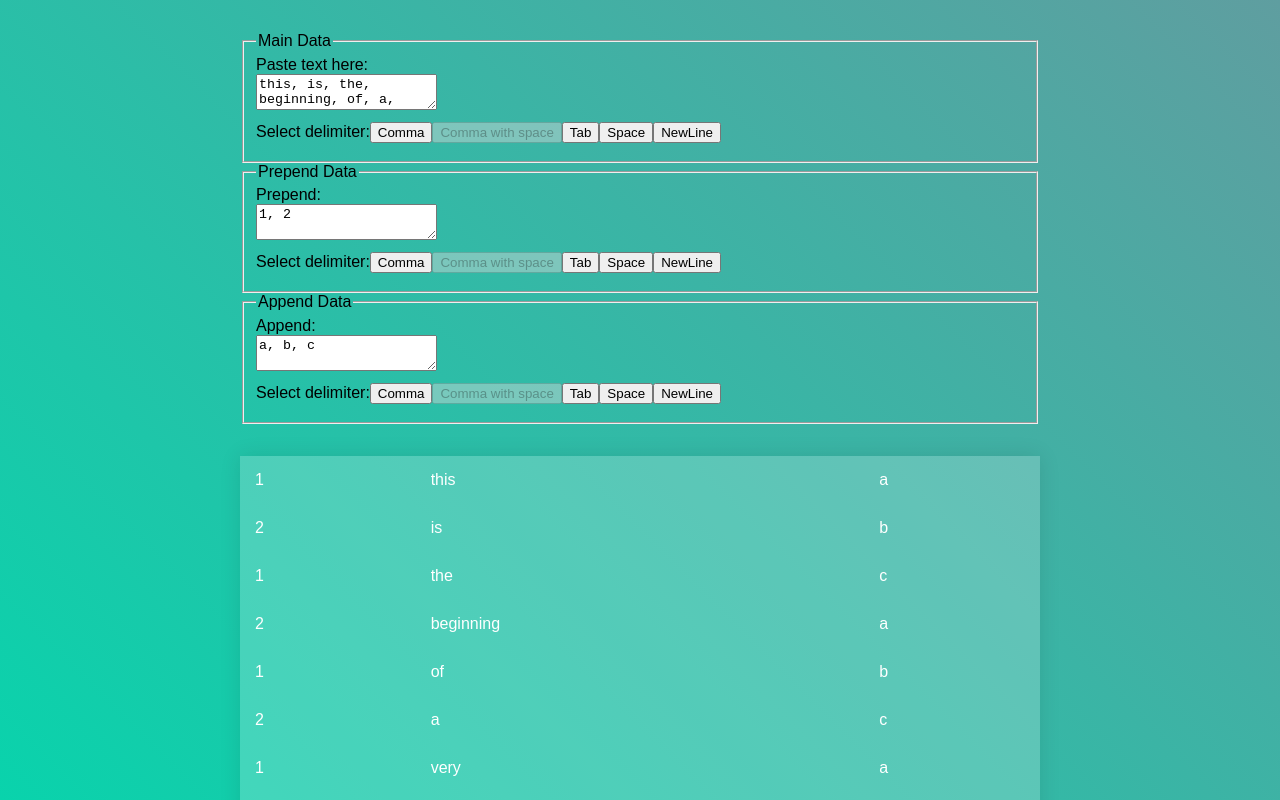
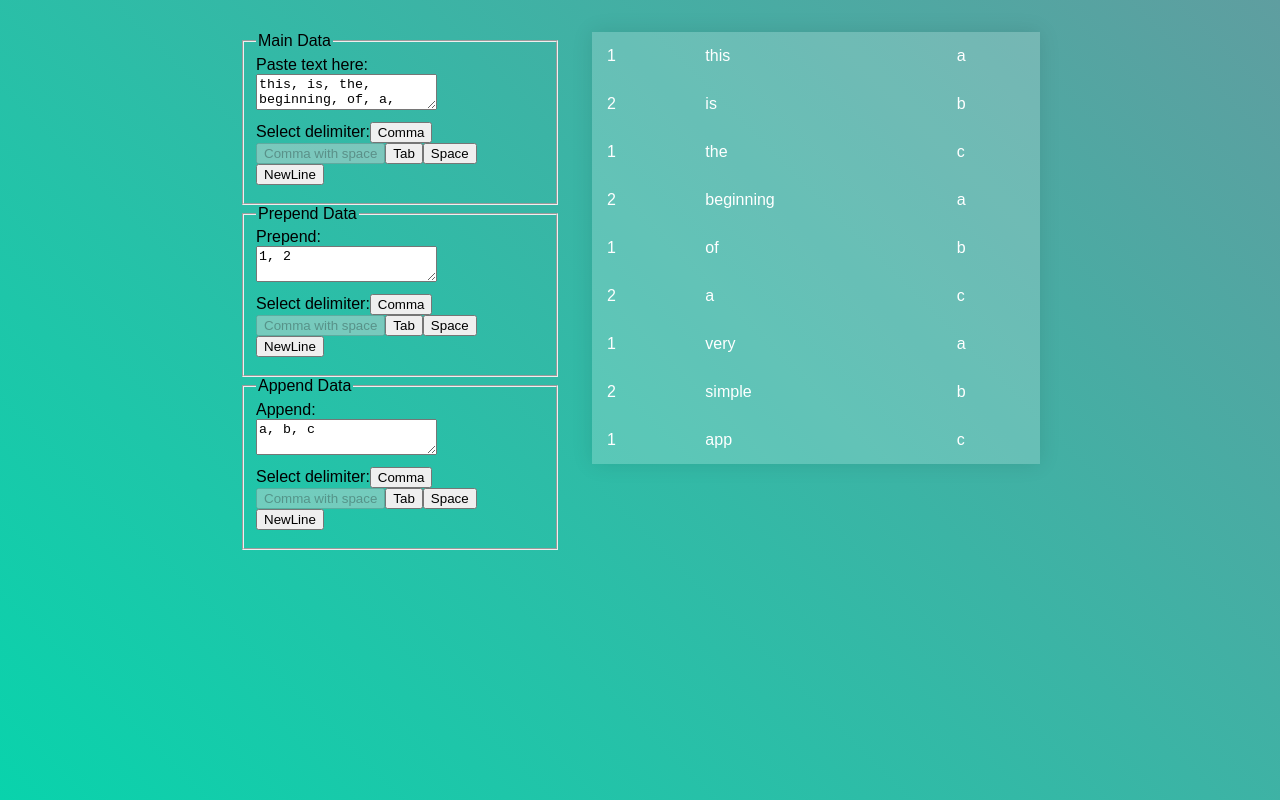
Before and after one commit to Mathdrquinn/tablizer, a React (Create React App) app: page / in a window 1280 px wide. Built offline with nearby package versions, Linux system fonts and the light colour scheme.

Commit message:
small styles

```diff
--- a/src/App.scss
+++ b/src/App.scss
@@ -52,7 +52,7 @@ label {
 }
 
 table {
-	width: 800px;
+	width: 100%;
 	border-collapse: collapse;
 	overflow: hidden;
 	box-shadow: 0 0 20px rgba(0,0,0,0.1);
--- a/src/components/tablizer.tsx
+++ b/src/components/tablizer.tsx
@@ -78,8 +78,8 @@ export default class Tablizer extends React.Component<ITablizerProps, ITablizerS
 
   public render() {
     return (
-      <>
-        <form onSubmit={(e) => e.preventDefault()}>
+      <div style={{ display: 'flex' }}>
+        <form onSubmit={(e) => e.preventDefault()} style={{ flexBasis: '320px', marginRight: '2rem' }}>
           <fieldset>
             <legend>Main Data</legend>
             <label>Paste text here:
@@ -123,6 +123,7 @@ export default class Tablizer extends React.Component<ITablizerProps, ITablizerS
             </label>
           </fieldset>
         </form>
+        <div style={{ flexGrow: 1 }}>
           <table>
             <thead>
               <tr></tr>
@@ -145,7 +146,8 @@ export default class Tablizer extends React.Component<ITablizerProps, ITablizerS
               })}
             </tbody>
           </table>
-      </>
+        </div>
+      </div>
     );
   }
 }
```
Lines whose indentation alone changed are shown as unchanged.
